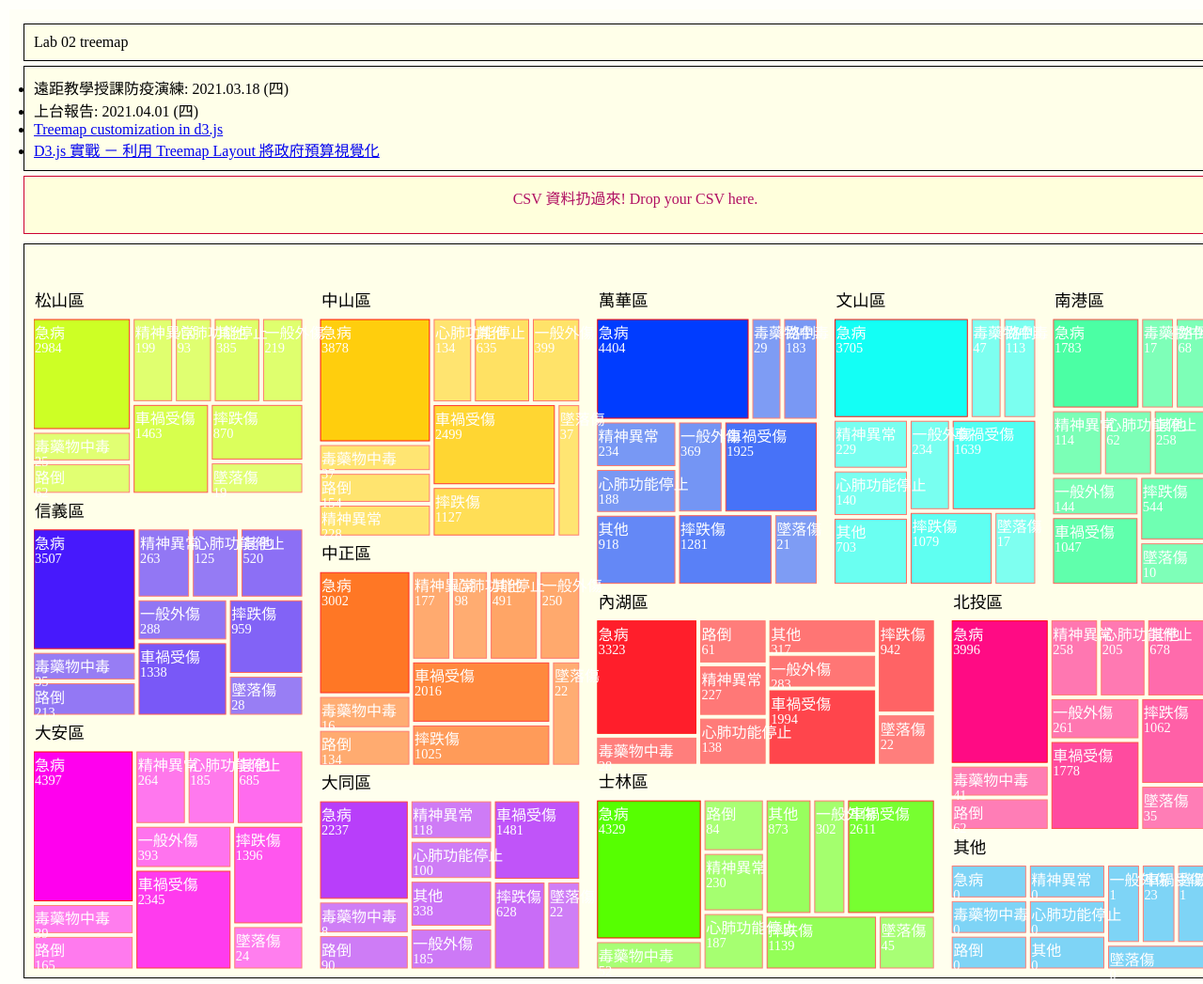
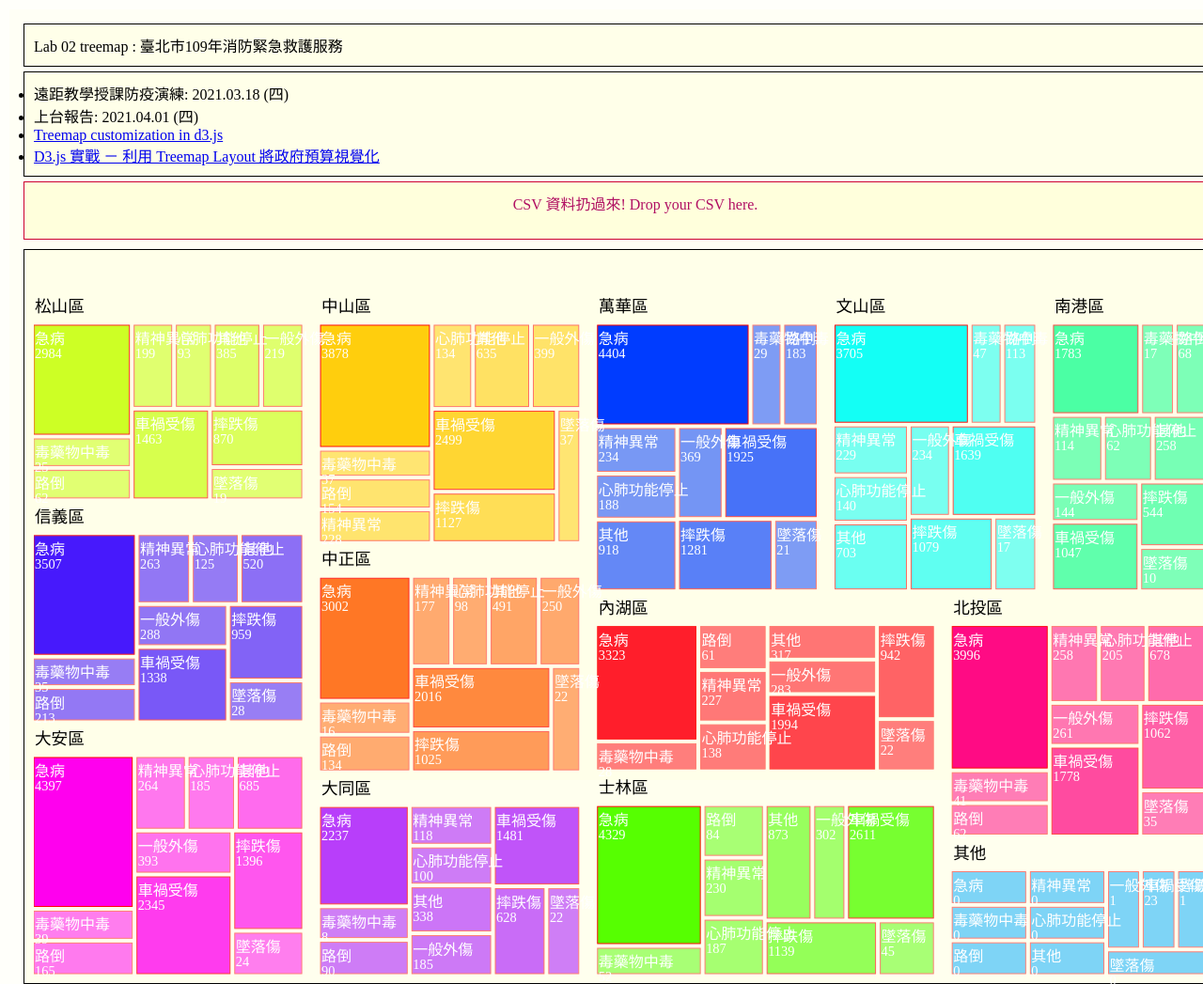
Before and after one commit to kevin77688/vis2021s, a website: page lab02/index.html in a window 1280 px wide. Shown: the top 1047 px of the page at 94% size. Drawn offline with nearby package versions, Linux system fonts and the light colour scheme.

Commit message:
Update index.html

```diff
--- a/lab02/index.html
+++ b/lab02/index.html
@@ -17,7 +17,7 @@
       </script>
    </head>
    <body>
-      <div>Lab 02 treemap</div>
+      <div>Lab 02 treemap : 臺北市109年消防緊急救護服務</div>
       <ul>
          <li>遠距教學授課防疫演練: 2021.03.18 (四)</li>
          <li>上台報告: 2021.04.01 (四)</li>
```
